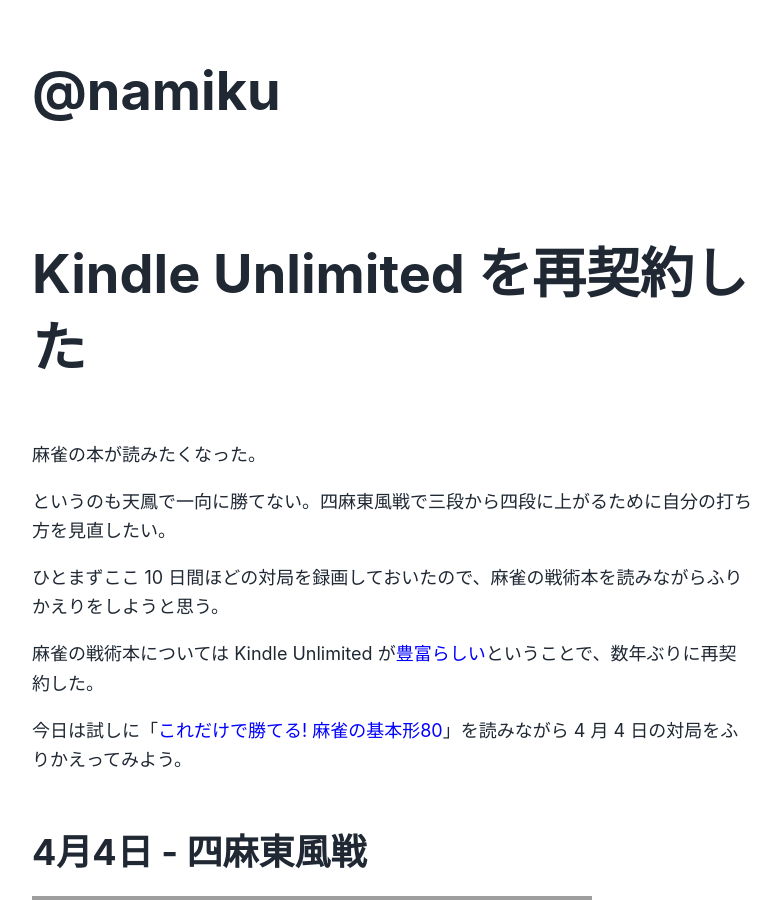
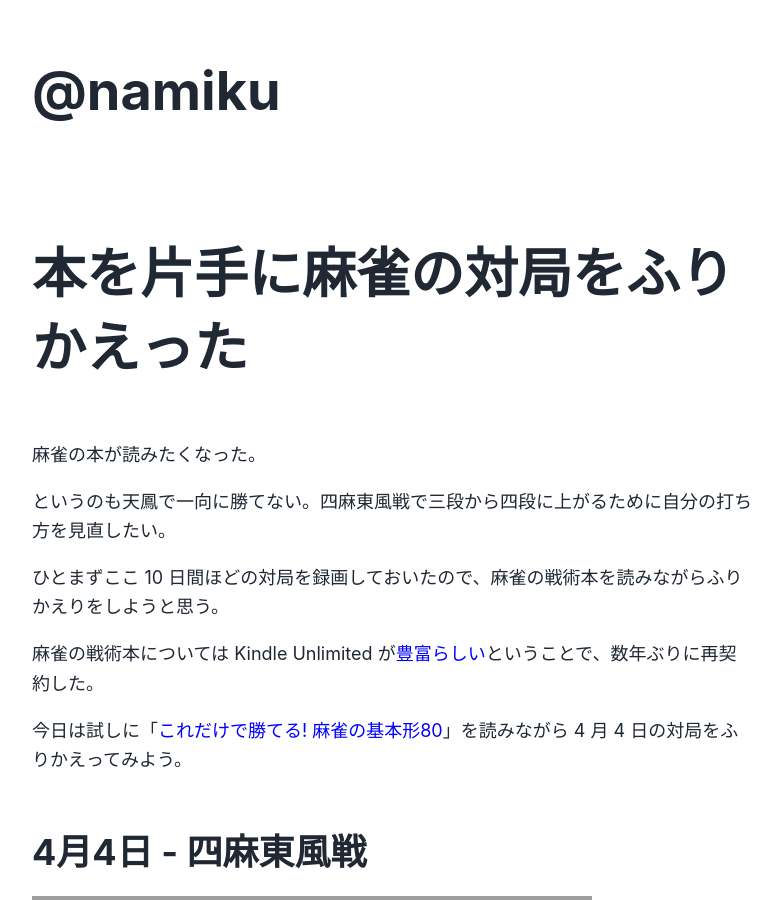
Before and after one commit to namikuguri/namikuguri.github.io, a Jekyll site: the page built from _posts/2021-04-17-post.md, in a window 1280 px wide and 900 px high. Shown: the whole window, without its empty margins (248-1029 px from the left). Built offline with Jekyll 4.4.1, drawn with Linux system fonts in a browser that asks for light colours; our own code applies the rules of GitHub Pages for plain Markdown files; grey boxes are pictures that could not be loaded.

Commit message:
Update 2021-04-17-post.md

```diff
--- a/_posts/2021-04-17-post.md
+++ b/_posts/2021-04-17-post.md
@@ -1,5 +1,5 @@
 ---
-title: Kindle Unlimited を再契約した
+title: 本を片手に麻雀の対局をふりかえった
 ---
 
 麻雀の本が読みたくなった。
```
